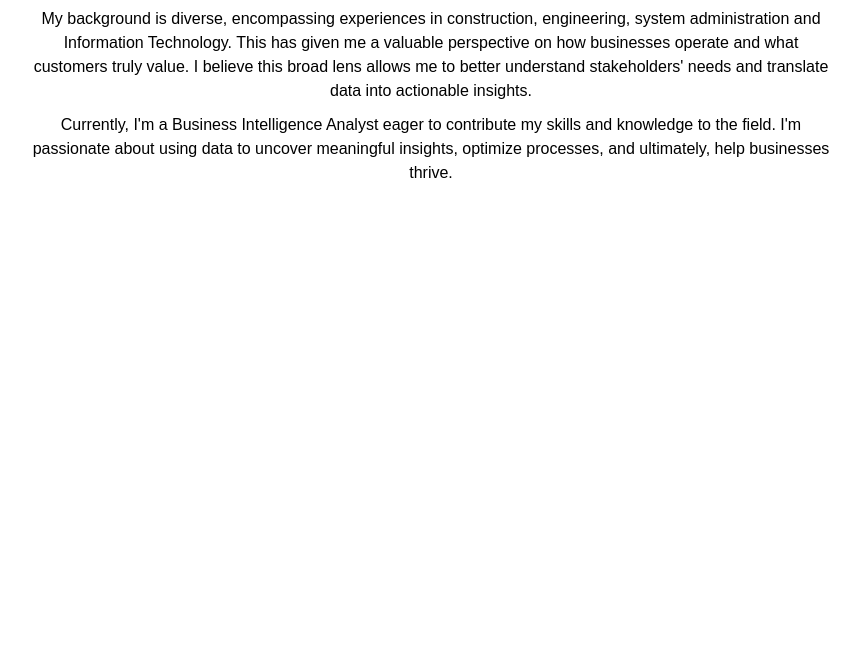
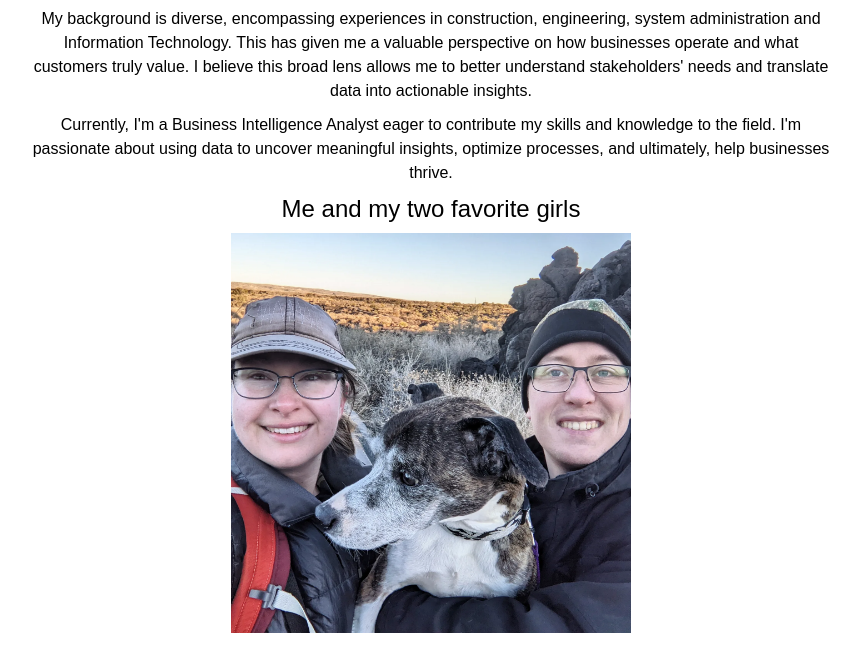
Before and after one commit to NicholasChurch3/NicholasChurch3.github.io, a plain HTML site: page about_me.html in a window 1280 px wide. Shown: the part 234-887 px from the top of the page, without its empty margins (209-1070 px from the left). Before the commit the page ends 800 px from the top, so only its background shows below. Drawn offline with Linux system fonts and the light colour scheme.

Commit message:
added about me

```diff
--- a/about_me.html
+++ b/about_me.html
@@ -40,6 +40,11 @@
             passionate about using data to uncover meaningful insights, optimize processes, and ultimately, help
             businesses thrive.
         </p>
+        <figure>
+            <figcaption class="above_image">Me and my two favorite girls</figcaption>
+            <image src="/images/church_family_photo.jpg" alt="Church Family Photo" class="family_img">
+
+        </figure>
 
         <body>
 </header>
--- a/styles.css
+++ b/styles.css
@@ -87,3 +87,16 @@ main {
   line-height: 1.5;
   margin-bottom: 10px;
 }
+
+.family_img {
+  max-width: 50%;
+  margin: 0 auto;
+  display: block;
+}
+
+.above_image {
+  width: 100%;
+  font-size: 1.5rem;
+  text-align: center;
+  padding-bottom: 10px;
+}
```
Also changed, not shown: images/church_family_photo.jpg (added).
